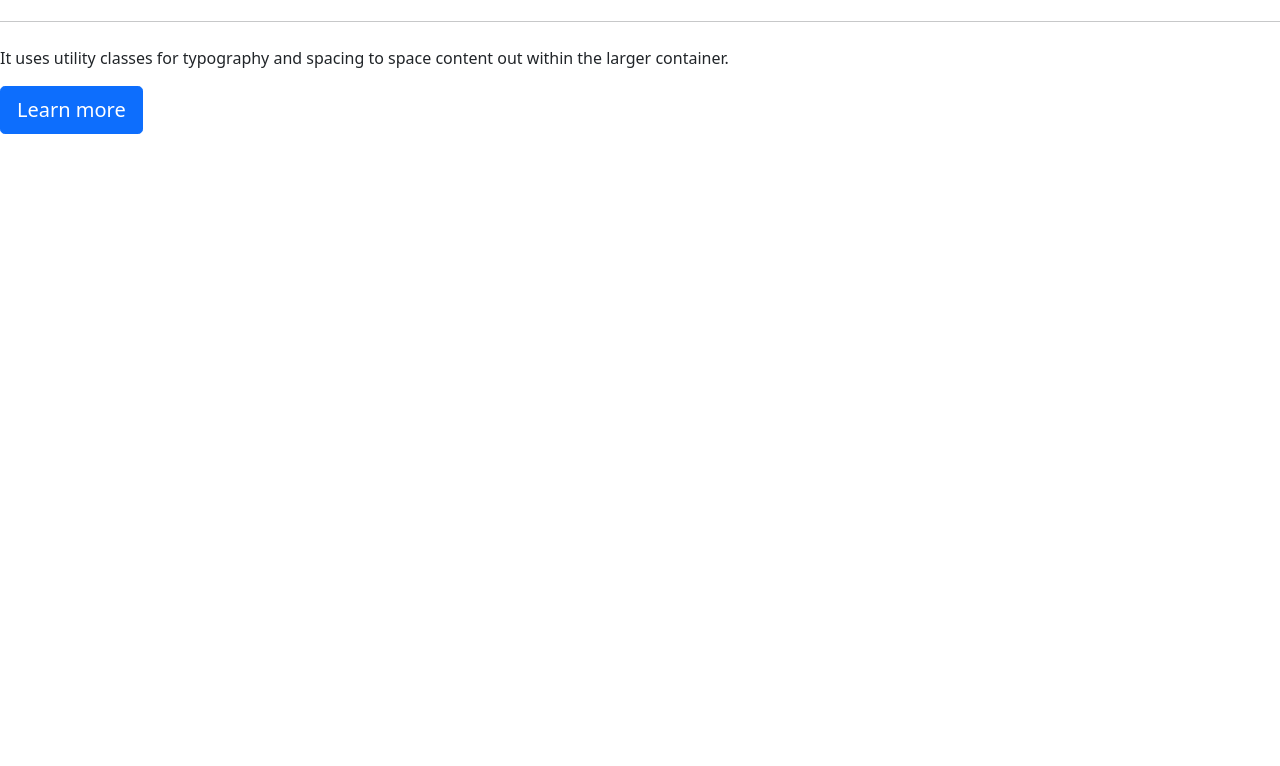
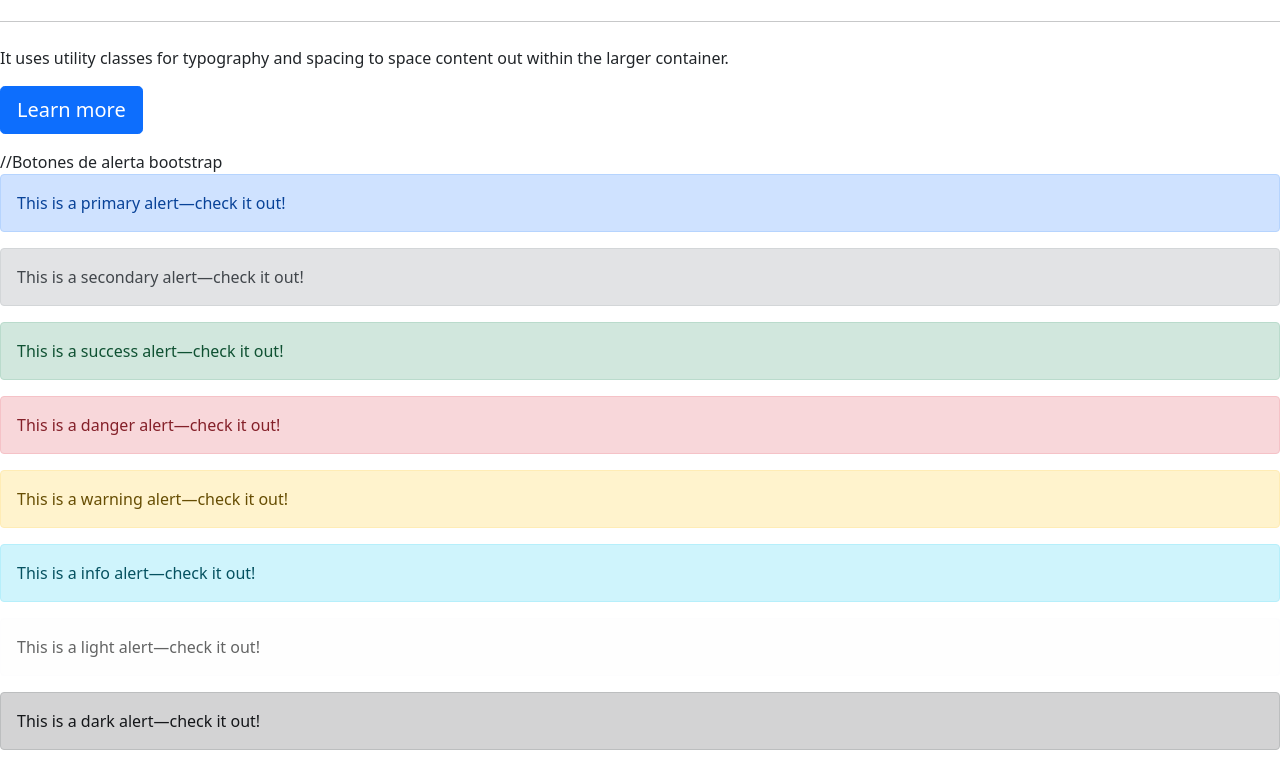
Before and after one commit to eliasKannemann/eliaskannemann.github.io, a plain HTML site: page index.html in a window 1280 px wide. Shown: the part 164-930 px from the top of the page. Before the commit the page ends 800 px from the top, so only its background shows below. Drawn offline with nearby package versions, Linux system fonts and the light colour scheme.

Commit message:
Agregue botones para ver boostrap

```diff
--- a/index.html
+++ b/index.html
@@ -22,6 +22,32 @@
         </p>
       </div>
 
+      //Botones de alerta bootstrap
+      <div class="alert alert-primary" role="alert">
+        This is a primary alert—check it out!
+      </div>
+      <div class="alert alert-secondary" role="alert">
+        This is a secondary alert—check it out!
+      </div>
+      <div class="alert alert-success" role="alert">
+        This is a success alert—check it out!
+      </div>
+      <div class="alert alert-danger" role="alert">
+        This is a danger alert—check it out!
+      </div>
+      <div class="alert alert-warning" role="alert">
+        This is a warning alert—check it out!
+      </div>
+      <div class="alert alert-info" role="alert">
+        This is a info alert—check it out!
+      </div>
+      <div class="alert alert-light" role="alert">
+        This is a light alert—check it out!
+      </div>
+      <div class="alert alert-dark" role="alert">
+        This is a dark alert—check it out!
+      </div>
+
     <!-- Optional JavaScript; choose one of the two! -->
 
     <!-- Option 1: Bootstrap Bundle with Popper -->
```
